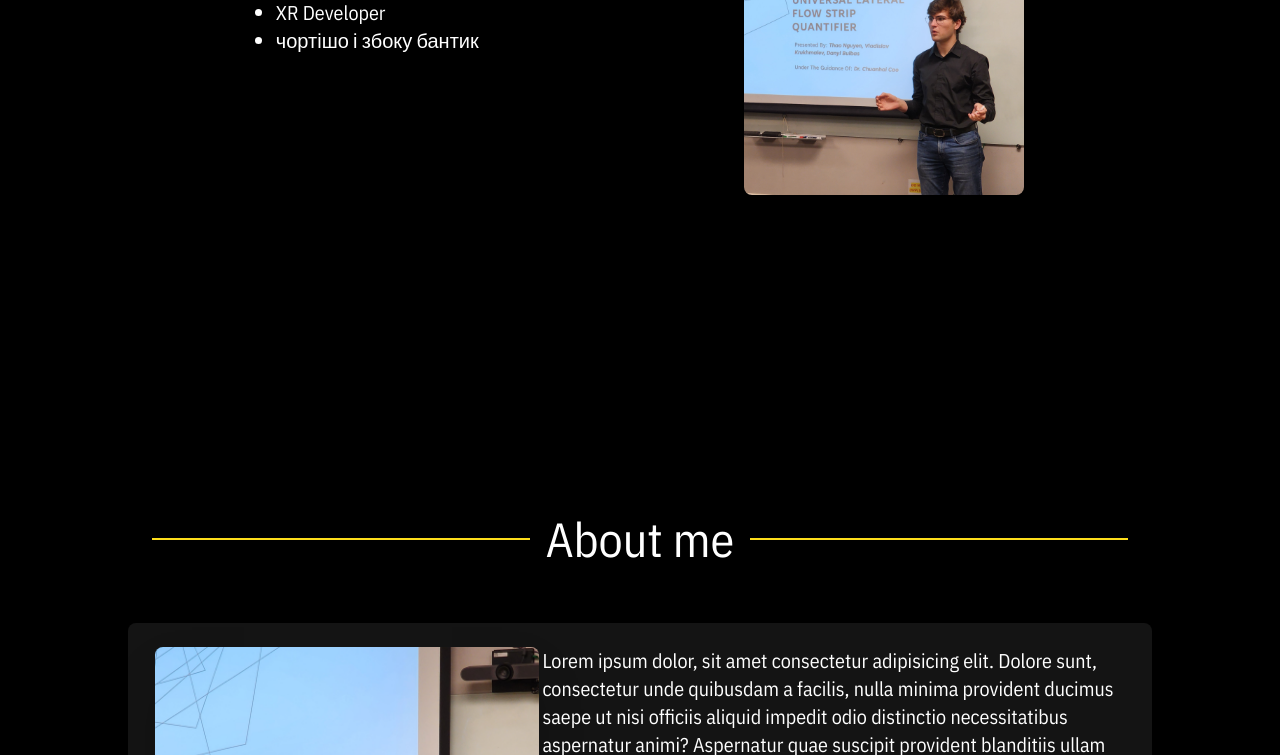
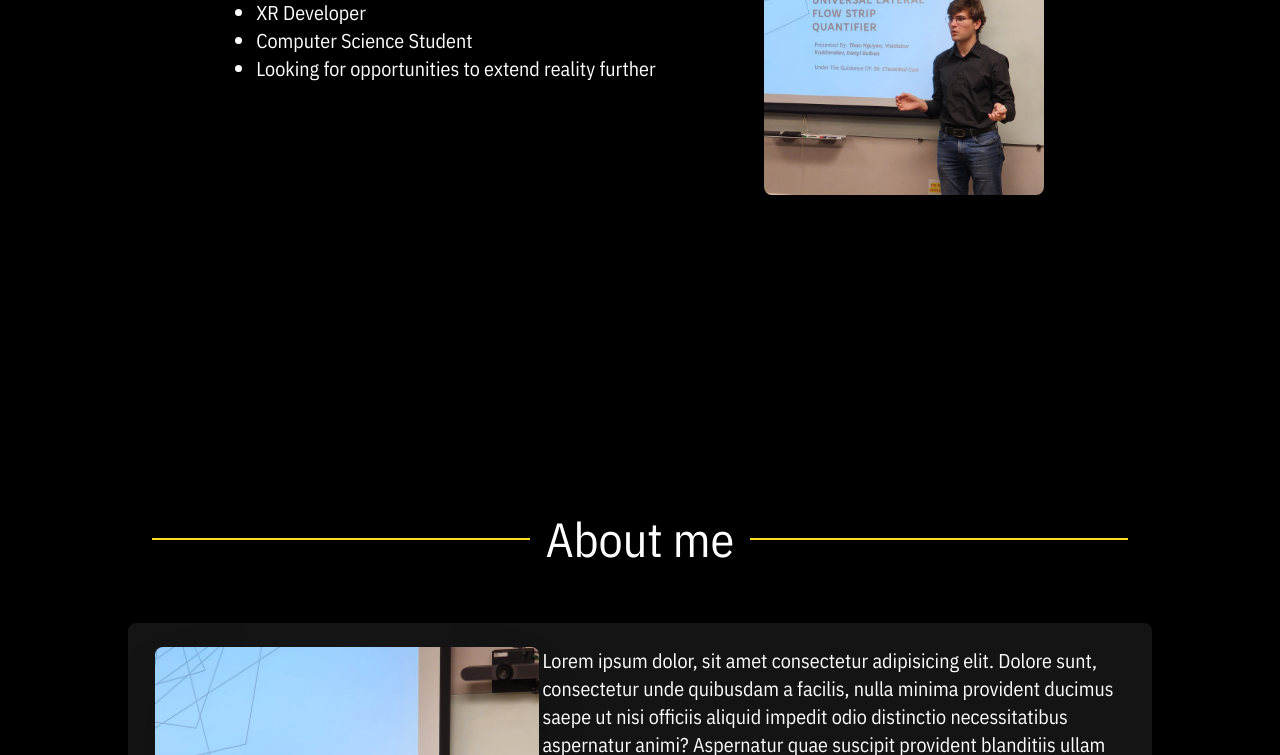
Before and after one commit to BulbasDanil/portfolio, a website built with Vite: page index.html in a window 1280 px wide. Shown: the part 345-1100 px from the top of the page. Built offline with nearby package versions, Linux system fonts and the light colour scheme.

Commit message:
feat: update intro

```diff
--- a/index.html
+++ b/index.html
@@ -52,7 +52,8 @@
               <br />
               <ul class="list-disc ml-5 text-xl">
                 <li>XR Developer</li>
-                <li>чортішо і збоку бантик</li>
+                <li>Computer Science Student</li>
+                <li>Looking for opportunities to extend reality further</li>
               </ul>
             </div>
           </div>
```
Also changed, not shown: media/logo.jpg (deleted).
